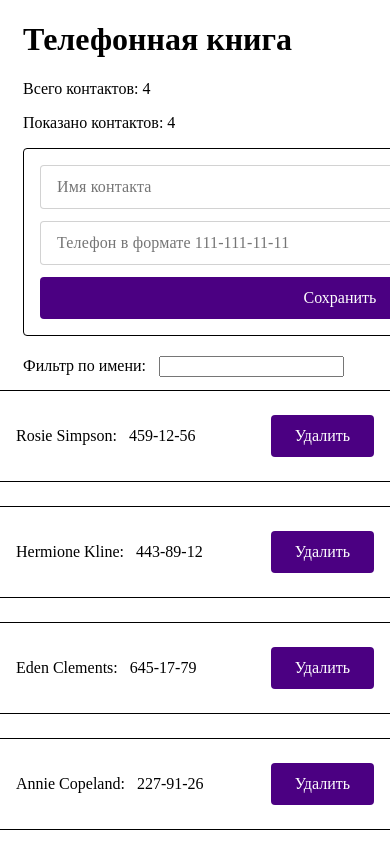
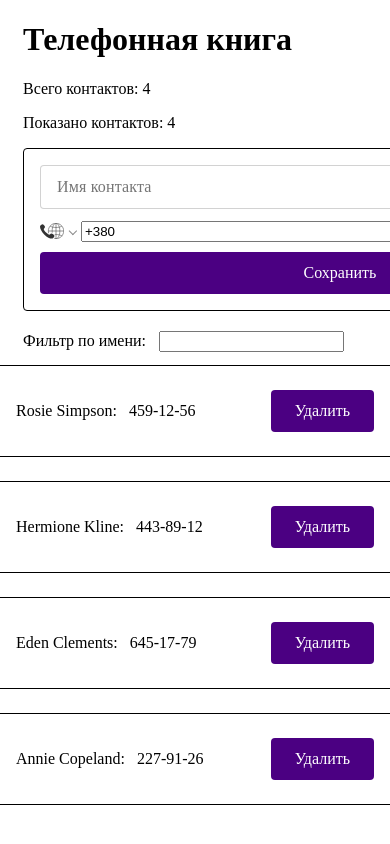
Before and after one commit to massqeen/goit-react-hw-02-phonebook, a React (Create React App) app: page / in a window 390 px wide. Shown: the top 844 px of the page. Built offline with nearby package versions, Linux system fonts and the light colour scheme; the HTML template or start-up script is replaced by a standard one.

Commit message:
added npm phoneInput, task finished

```diff
--- a/package.json
+++ b/package.json
@@ -15,6 +15,7 @@
     "prop-types": "^15.7.2",
     "react": "^16.13.1",
     "react-dom": "^16.13.1",
+    "react-phone-number-input": "^3.1.0",
     "react-scripts": "3.4.3",
     "shortid": "^2.2.15"
   },
--- a/src/components/ContactEditor/ContactEditor.js
+++ b/src/components/ContactEditor/ContactEditor.js
@@ -1,22 +1,24 @@
 import React, { Component } from 'react';
 import PropTypes from 'prop-types';
 import styles from './ContactEditor.module.css';
+import InputPhone from '../InputPhone';
 
 class ContactEditor extends Component {
   state = {
     name: '',
     number: '',
   };
-
+  number = '';
   handleChange = (e) => {
     const { name, value } = e.target;
     return this.setState({ [name]: value });
   };
+  handleChangePhone = (value) => (this.number = value);
 
   handleSubmit = (e) => {
     e.preventDefault();
-    const { name, number } = this.state;
-    this.props.onSubmit(name, number);
+    const { name } = this.state;
+    this.props.onSubmit(name, this.number);
     this.setState({ name: '', number: '' });
   };
 
@@ -31,8 +33,9 @@ class ContactEditor extends Component {
           placeholder={'Имя контакта'}
           name="name"
           minLength="2"
+          required
         />
-        <input
+        {/* <input
           type="tel"
           pattern="[0-9]{3}-[0-9]{3}-[0-9]{2}-[0-9]{2}"
           className={styles.input}
@@ -40,7 +43,8 @@ class ContactEditor extends Component {
           onChange={this.handleChange}
           placeholder={'Телефон в формате 111-111-11-11'}
           name="number"
-        />
+        /> */}
+        <InputPhone onChange={this.handleChangePhone} />
         <button type="submit" className={styles.button}>
           Сохранить
         </button>
--- a/src/components/ContactItem/ContactItem.js
+++ b/src/components/ContactItem/ContactItem.js
@@ -2,7 +2,7 @@ import React from 'react';
 import PropTypes from 'prop-types';
 import styles from './ContactItem.module.css';
 
-const ContactItem = ({ name = '', number = '', id = '', onDeleteContact }) => (
+const ContactItem = ({ name, number, id = '', onDeleteContact }) => (
   <li className={styles.item}>
     <p className={styles.text}>{name}: </p>
     <p className={styles.text}>{number}</p>
--- /dev/null
+++ b/src/components/InputPhone.js
@@ -0,0 +1,26 @@
+import React, { useState, useEffect } from 'react';
+import 'react-phone-number-input/style.css';
+import PhoneInput from 'react-phone-number-input';
+import PropTypes from 'prop-types';
+
+function InputPhone({ onChange }) {
+  const [value, setValue] = useState('+380');
+
+  useEffect(() => {
+    onChange(value);
+  });
+
+  return (
+    <PhoneInput
+      placeholder="Enter phone number"
+      country="UA"
+      value={value}
+      onChange={setValue}
+      style={{ marginBottom: '10px' }}
+    />
+  );
+}
+InputPhone.propTypes = {
+  onChange: PropTypes.func.isRequired,
+};
+export default InputPhone;
```
Also changed, not shown: 1 other file (tests, documents, lock files or other folders).
